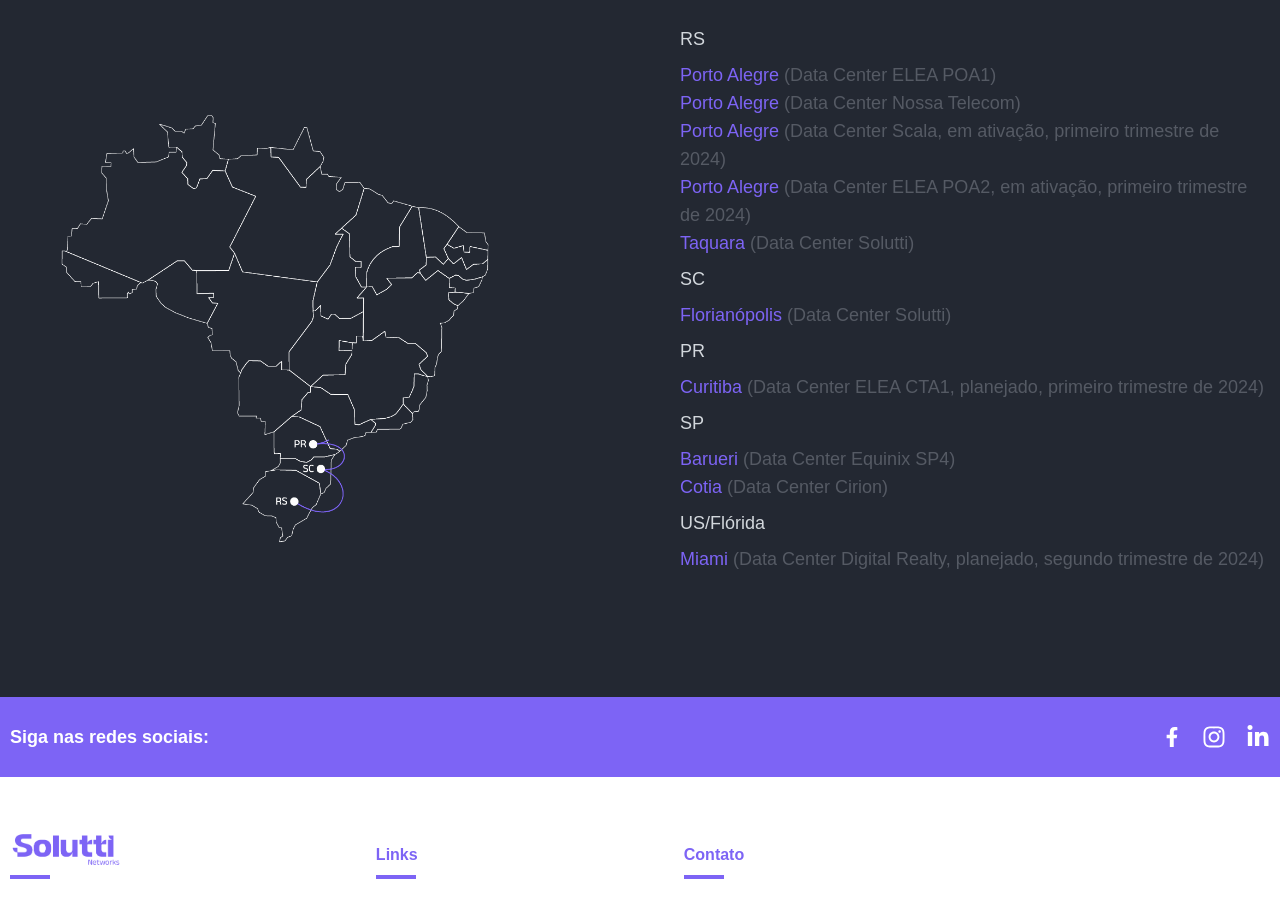
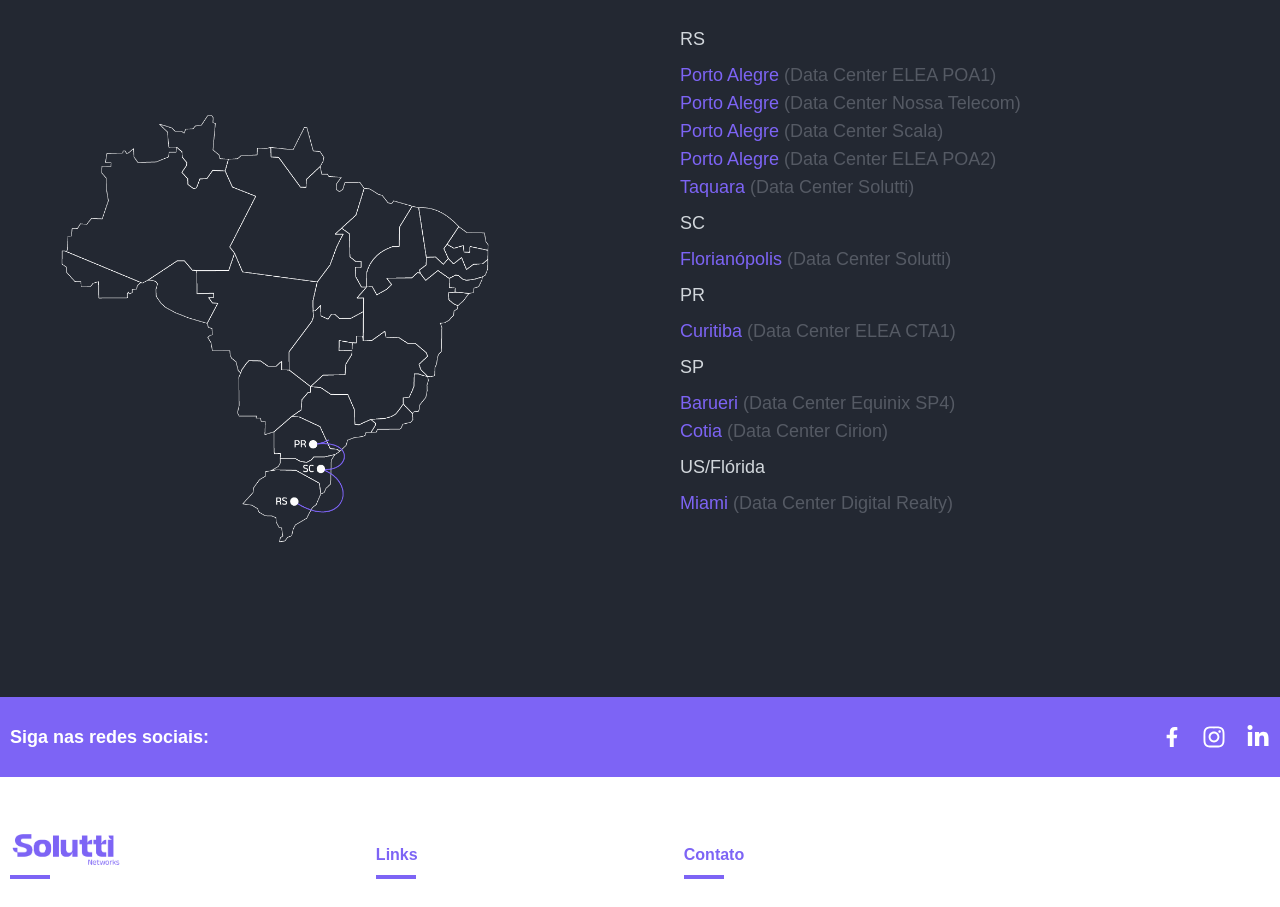
Before and after one commit to Solutti/solutti.net, a Next.js app: page / in a window 1280 px wide. Shown: the part 3180-4087 px from the top of the page. Built offline with nearby package versions, Linux system fonts and the light colour scheme.

Commit message:
Update data center description

```diff
--- a/src/app/data/presenca.ts
+++ b/src/app/data/presenca.ts
@@ -15,11 +15,11 @@
       },
       {
         cidade: 'Porto Alegre', // Nome da cidade
-        descrição: '(Data Center Scala, em ativação, primeiro trimestre de 2024)' // Descrição
+        descrição: '(Data Center Scala)' // Descrição
       },
       {
         cidade: 'Porto Alegre', // Nome da cidade
-        descrição: '(Data Center ELEA POA2, em ativação, primeiro trimestre de 2024)' // Descrição
+        descrição: '(Data Center ELEA POA2)' // Descrição
       },
       {
         cidade: 'Taquara', // Nome da cidade
@@ -45,7 +45,7 @@
     data: [
       {
         cidade: 'Curitiba', // Nome da cidade
-        descrição: '(Data Center ELEA CTA1, planejado, primeiro trimestre de 2024)' // Descrição
+        descrição: '(Data Center ELEA CTA1)' // Descrição
       },
     ],
   },
@@ -71,7 +71,7 @@
     data: [
       {
         cidade: 'Miami', // Nome da cidade
-        descrição: '(Data Center Digital Realty, planejado, segundo trimestre de 2024)' // Descrição
+        descrição: '(Data Center Digital Realty)' // Descrição
       },
     ],
   },
```
